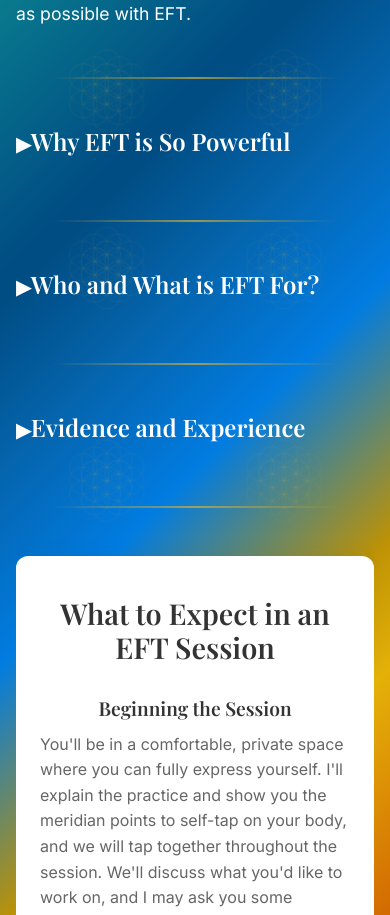
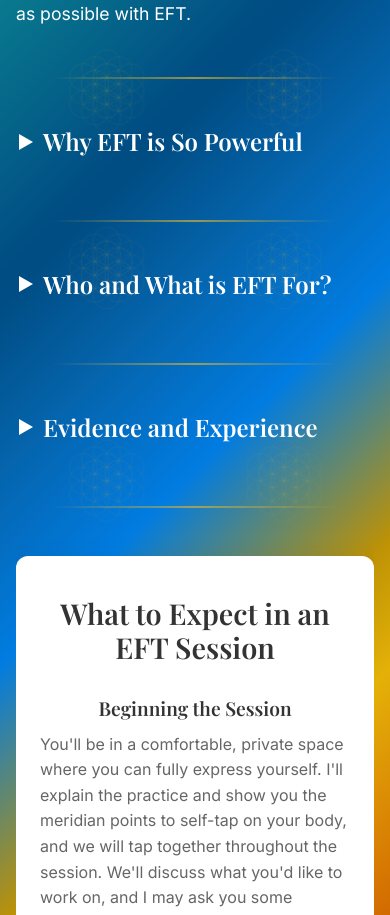
Before and after one commit to naturalCode4/kalyanamitta-website, a React (Create React App) app: page /EFT-emotional-freedom-techniques in a window 390 px wide. Shown: the part 1740-2655 px from the top of the page. Built offline with nearby package versions, Linux system fonts and the light colour scheme; the HTML template or start-up script is replaced by a standard one.

Commit message:
seventh attempt to fix collapsible arrow on mobile

```diff
--- a/src/pages/About.js
+++ b/src/pages/About.js
@@ -74,7 +74,7 @@ const About = () => {
 
               {/* My Approach - Collapsible */}
               <h3 className="collapsible-header" onClick={() => toggleSection('approach')}>
-                <span className={`triangle ${openSections.approach ? 'open' : ''}`}>▶</span>
+                <span className={`triangle ${openSections.approach ? 'open' : ''}`}></span>
                 My Approach
               </h3>
               <div className={`collapsible-content ${openSections.approach ? 'open' : ''}`}>
@@ -102,7 +102,7 @@ const About = () => {
 
               {/* Story - Collapsible */}
               <h3 className="collapsible-header" onClick={() => toggleSection('story')}>
-                <span className={`triangle ${openSections.story ? 'open' : ''}`}>▶</span>
+                <span className={`triangle ${openSections.story ? 'open' : ''}`}></span>
                 Story
               </h3>
               <div className={`collapsible-content ${openSections.story ? 'open' : ''}`}>
@@ -127,7 +127,7 @@ const About = () => {
 
               {/* Healing is For Everyone - Collapsible */}
               <h3 className="collapsible-header" onClick={() => toggleSection('healing')}>
-                <span className={`triangle ${openSections.healing ? 'open' : ''}`}>▶</span>
+                <span className={`triangle ${openSections.healing ? 'open' : ''}`}></span>
                 Healing is For Everyone
               </h3>
               <div className={`collapsible-content ${openSections.healing ? 'open' : ''}`}>
@@ -149,7 +149,7 @@ const About = () => {
 
               {/* A Note on Teachers and Practice - Collapsible */}
               <h3 className="collapsible-header" onClick={() => toggleSection('teachers')}>
-                <span className={`triangle ${openSections.teachers ? 'open' : ''}`}>▶</span>
+                <span className={`triangle ${openSections.teachers ? 'open' : ''}`}></span>
                 A Note on Teachers and Practice
               </h3>
               <div className={`collapsible-content ${openSections.teachers ? 'open' : ''}`}>
@@ -165,7 +165,7 @@ const About = () => {
 
               {/* Side Offerings - Collapsible */}
               <h3 className="collapsible-header" onClick={() => toggleSection('side')}>
-                <span className={`triangle ${openSections.side ? 'open' : ''}`}>▶</span>
+                <span className={`triangle ${openSections.side ? 'open' : ''}`}></span>
                 Side Offerings
               </h3>
               <div className={`collapsible-content ${openSections.side ? 'open' : ''}`}>
--- a/src/pages/EFT.js
+++ b/src/pages/EFT.js
@@ -92,7 +92,7 @@ const EFT = () => {
 
               {/* Why EFT is So Powerful - Collapsible */}
               <h3 className="collapsible-header" onClick={() => toggleSection('whyPowerful')}>
-                <span className={`triangle ${openSections.whyPowerful ? 'open' : ''}`}>▶</span>
+                <span className={`triangle ${openSections.whyPowerful ? 'open' : ''}`}></span>
                 Why EFT is So Powerful
               </h3>
               <div className={`collapsible-content ${openSections.whyPowerful ? 'open' : ''}`}>
@@ -137,7 +137,7 @@ const EFT = () => {
 
               {/* Who and What is EFT For - Collapsible */}
               <h3 className="collapsible-header" onClick={() => toggleSection('whoWhat')}>
-                <span className={`triangle ${openSections.whoWhat ? 'open' : ''}`}>▶</span>
+                <span className={`triangle ${openSections.whoWhat ? 'open' : ''}`}></span>
                 Who and What is EFT For?
               </h3>
               <div className={`collapsible-content ${openSections.whoWhat ? 'open' : ''}`}>
@@ -150,7 +150,7 @@ const EFT = () => {
 
               {/* Evidence and Experience - Collapsible */}
               <h3 className="collapsible-header" onClick={() => toggleSection('evidence')}>
-                <span className={`triangle ${openSections.evidence ? 'open' : ''}`}>▶</span>
+                <span className={`triangle ${openSections.evidence ? 'open' : ''}`}></span>
                 Evidence and Experience
               </h3>
               <div className={`collapsible-content ${openSections.evidence ? 'open' : ''}`}>
--- a/src/pages/EnergyWork.js
+++ b/src/pages/EnergyWork.js
@@ -67,7 +67,7 @@ const EnergyWork = () => {
 
               {/* Benefits of Energy Healing - Collapsible */}
               <h3 className="collapsible-header" onClick={() => toggleSection('benefits')}>
-                <span className={`triangle ${openSections.benefits ? 'open' : ''}`}>▶</span>
+                <span className={`triangle ${openSections.benefits ? 'open' : ''}`}></span>
                 Benefits of Energy Healing
               </h3>
               <div className={`collapsible-content ${openSections.benefits ? 'open' : ''}`}>
@@ -89,7 +89,7 @@ const EnergyWork = () => {
 
               {/* What is Reiki? - Collapsible */}
               <h3 className="collapsible-header" onClick={() => toggleSection('whatIsReiki')}>
-                <span className={`triangle ${openSections.whatIsReiki ? 'open' : ''}`}>▶</span>
+                <span className={`triangle ${openSections.whatIsReiki ? 'open' : ''}`}></span>
                 What is Reiki?
               </h3>
               <div className={`collapsible-content ${openSections.whatIsReiki ? 'open' : ''}`}>
--- a/src/pages/SpiritualPractice.js
+++ b/src/pages/SpiritualPractice.js
@@ -70,7 +70,7 @@ const SpiritualPractice = () => {
 
               {/* Practices - Collapsible */}
               <h3 className="collapsible-header" onClick={() => toggleSection('practices')}>
-                <span className={`triangle ${openSections.practices ? 'open' : ''}`}>▶</span>
+                <span className={`triangle ${openSections.practices ? 'open' : ''}`}></span>
                 Practices
               </h3>
               <div className={`collapsible-content ${openSections.practices ? 'open' : ''}`}>
--- a/src/styles/shared.css
+++ b/src/styles/shared.css
@@ -278,7 +278,7 @@ html {
   }
 }
 
-* Collapsible Section Styles */
+/* Collapsible Section Styles */
 .collapsible-header {
   cursor: pointer;
   user-select: none;
@@ -287,26 +287,41 @@ html {
   gap: 10px;
   transition: color 0.2s ease;
   -webkit-tap-highlight-color: rgba(0,0,0,0);
-  -webkit-touch-callout: none;
+  -webkit-user-select: none;
+  -moz-user-select: none;
+  -ms-user-select: none;
+  background-color: transparent;
+  border: none;
+  padding: 0;
+  margin: 0;
+}
+
+.collapsible-header * {
+  -webkit-tap-highlight-color: rgba(0,0,0,0);
 }
 
 .collapsible-header:hover {
   opacity: 0.8;
 }
 
+.collapsible-header:focus {
+  outline: none;
+}
+
+.collapsible-header:active {
+  background-color: transparent;
+}
+
 .triangle {
   display: inline-block;
   transition: transform 0.3s ease;
-  font-size: 0.8em;
-  color: inherit;
+  width: 0;
+  height: 0;
+  border-left: 14px solid currentColor;
+  border-top: 8px solid transparent;
+  border-bottom: 8px solid transparent;
   -webkit-tap-highlight-color: rgba(0,0,0,0);
-
-  /* iOS-specific fixes */
-  -webkit-appearance: none;
-  appearance: none;
-  background: transparent;
-  border: 0;
-  box-shadow: none;
+  margin-left: 3px;
 }
 
 .triangle.open {
```
